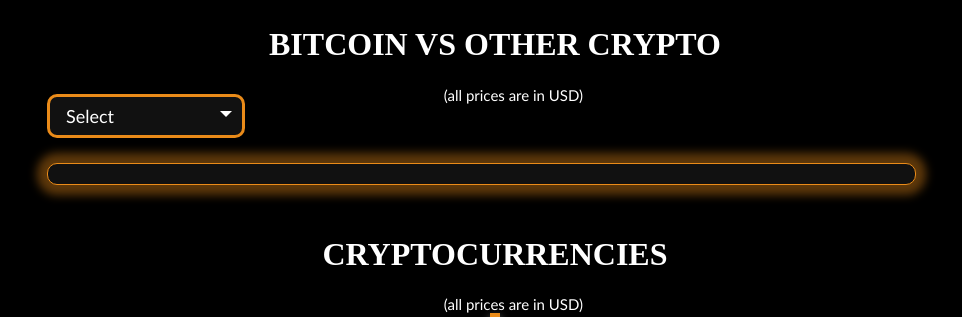
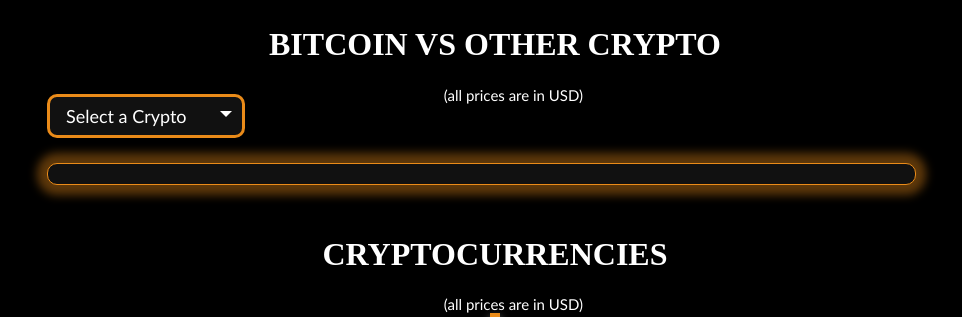
Before and after one commit to kruthika444/bitcoin-price-prediction, a Flask app: template templates/crypto.html in a window 1280 px wide. Shown: the part 587-904 px from the top of the page, without its empty margins (153-1115 px from the left). Run offline with Flask 3, Linux system fonts and the light colour scheme; the template is opened without the code that fills it, so the values that code supplies are empty; some libraries are stand-ins or nearby versions.

Commit message:
changed few

```diff
--- a/static/css/pred.css
+++ b/static/css/pred.css
@@ -184,6 +184,7 @@ font-size: 22px;
 .model:hover {
     box-shadow: 0 0 0 5px inset, 0 0 5px grey, 0 0 10px grey inset;
     transition: box-shadow 1s;
+    cursor: pointer;
 }
 .model:hover::after {
     opacity: 0;
@@ -235,7 +236,7 @@ font-size: 22px;
 }
 #wrapper {
     width:100%;
-    height: 800px;
+     height:110lvh;
     justify-content: center;
     align-items: center;
     margin: 50px;
--- a/templates/crypto.html
+++ b/templates/crypto.html
@@ -30,7 +30,7 @@
            <form class='chart-drop-menu' name="myform" action="{{ url_for('crypto')}}" method="post">
             <div class="custom-select">
             <select name="chart">
-              <option value="">Select</option>
+              <option value="">Select a Crypto</option>
           {% for row in row_dd %}
             <option value={{row[0]}}>{{row[1]}} </option>
           {% endfor %}
```
